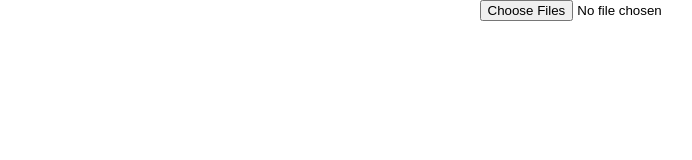
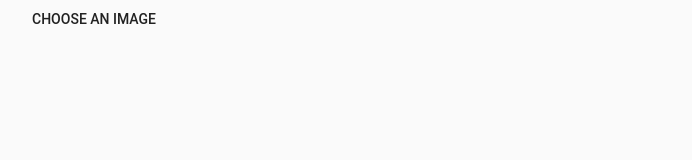
Before and after one commit to maksim-tolo/uber-gallery, a React app: page / in a window 1280 px wide. Shown: the whole page, without its empty margins (34-726 px from the left). Built offline with nearby package versions, Linux system fonts and the light colour scheme.

Commit message:
add material styles

```diff
--- a/src/components/Picture/Picture.css
+++ b/src/components/Picture/Picture.css
@@ -1,8 +1,19 @@
 .picture-list__item {
-	width: calc(100% * (1/3) - 40px);
-	margin: 20px;
 	position: relative;
+	width: calc(100% * (1/3) - 16px);
+	color: rgba(0, 0, 0, 0.87);
+	background-color: rgb(255, 255, 255);
+	border-radius: 2px;
+	box-sizing: border-box;
+	box-shadow: rgba(0, 0, 0, 0.16) 0 3px 10px, rgba(0, 0, 0, 0.23) 0 3px 10px;
+	transition: all 450ms cubic-bezier(0.23, 1, 0.32, 1) 0ms;
+	margin: 8px;
+	cursor: pointer;
  }
+
+.picture-list__item:hover {
+	box-shadow: rgba(0, 0, 0, 0.3) 0 19px 60px, rgba(0, 0, 0, 0.22) 0 15px 20px;
+}
 
 .picture-list__item:before {
 	content: '';
@@ -11,6 +22,7 @@
 }
 
 .picture-list__item img {
+	border-radius: 2px;
 	position: absolute;
 	left: 0;
 	top: 0;
--- /dev/null
+++ b/src/components/PictureSelect/PictureSelect.css
@@ -0,0 +1,52 @@
+.picture-select {
+	border: 10px;
+	box-sizing: border-box;
+	display: inline-block;
+	font-family: Roboto, sans-serif;
+	cursor: pointer;
+	text-decoration: none;
+	margin: 0;
+	padding: 0;
+	outline: none;
+	font-size: inherit;
+	font-weight: inherit;
+	position: relative;
+	vertical-align: middle;
+	z-index: 1;
+	height: 36px;
+	line-height: 36px;
+	min-width: 88px;
+	color: rgba(0, 0, 0, 0.87);
+	transition: all 450ms cubic-bezier(0.23, 1, 0.32, 1) 0ms;
+	border-radius: 2px;
+	user-select: none;
+	overflow: hidden;
+	background-color: rgba(0, 0, 0, 0);
+	text-align: center;
+}
+
+.picture-select:hover {
+	background-color: rgba(153, 153, 153, 0.2);
+}
+
+.picture-select__text {
+	position: relative;
+	padding-left: 16px;
+	padding-right: 16px;
+	vertical-align: middle;
+	letter-spacing: 0;
+	text-transform: uppercase;
+	font-weight: 500;
+	font-size: 14px;
+}
+
+.picture-select__input {
+	cursor: pointer;
+	position: absolute;
+	top: 0;
+	bottom: 0;
+	right: 0;
+	left: 0;
+	width: 100%;
+	opacity: 0;
+}
--- /dev/null
+++ b/src/components/PictureSelect/index.js
@@ -0,0 +1,19 @@
+import React from 'react';
+import PropTypes from 'prop-types';
+
+import './PictureSelect.css';
+
+const PictureSelect = ({ onSelect }) => (
+  <label className="picture-select">
+    <div>
+      <span className="picture-select__text">Choose an Image</span>
+      <input className="picture-select__input" type="file" multiple accept="image/*" onChange={(e) => onSelect(e.target.files)} />
+    </div>
+  </label>
+);
+
+PictureSelect.propTypes = {
+  onSelect: PropTypes.func.isRequired
+};
+
+export default PictureSelect;
--- a/src/components/PicturesSelect/index.js
+++ /dev/null
@@ -1,12 +0,0 @@
-import React from 'react';
-import PropTypes from 'prop-types';
-
-const PicturesSelect = ({ onSelect }) => (
-  <input type="file" multiple accept="image/*" onChange={(e) => onSelect(e.target.files)}/>
-);
-
-PicturesSelect.propTypes = {
-  onSelect: PropTypes.func.isRequired
-};
-
-export default PicturesSelect;
--- a/src/components/RatingCounter/RatingCounter.css
+++ b/src/components/RatingCounter/RatingCounter.css
@@ -8,9 +8,9 @@
 	left: 0;
 	top: 0;
 	font-weight: 500;
-	font-size: 12px;
-	width: 24px;
-	height: 24px;
+	font-size: 16px;
+	width: 32px;
+	height: 32px;
 	border-radius: 50%;
 	background-color: rgb(0, 188, 212);
 	color: rgb(255, 255, 255);
--- a/src/containers/App/App.css
+++ /dev/null
@@ -1,3 +0,0 @@
-.App {
-  text-align: center;
-}
--- a/src/containers/App/index.js
+++ b/src/containers/App/index.js
@@ -2,20 +2,19 @@ import React, { Component } from 'react';
 import { connect } from 'react-redux';
 import PropTypes from 'prop-types';
 
-import PicturesSelect from '../../components/PicturesSelect';
+import PictureSelect from '../../components/PictureSelect';
 import PictureList from '../../components/PictureList';
 import {
   savePictures,
   increasePictureRating,
   decreasePictureRating
 } from './actions';
-import './App.css';
 
 class App extends Component {
   render() {
     return (
-      <div className="App">
-        <PicturesSelect onSelect={this.props.onSelect} />
+      <div>
+        <PictureSelect onSelect={this.props.onSelect} />
         <PictureList pictures={this.props.pictures}
                       onLeftClick={this.props.onLeftClick}
                       onRightClick={this.props.onRightClick} />
--- a/src/index.css
+++ b/src/index.css
@@ -1,5 +1,7 @@
 body {
-  margin: 0;
+  margin: 0 50px;;
   padding: 0;
   font-family: sans-serif;
+  color: rgba(0, 0, 0, 0.87);
+  background-color: rgb(250, 250, 250);
 }
```
